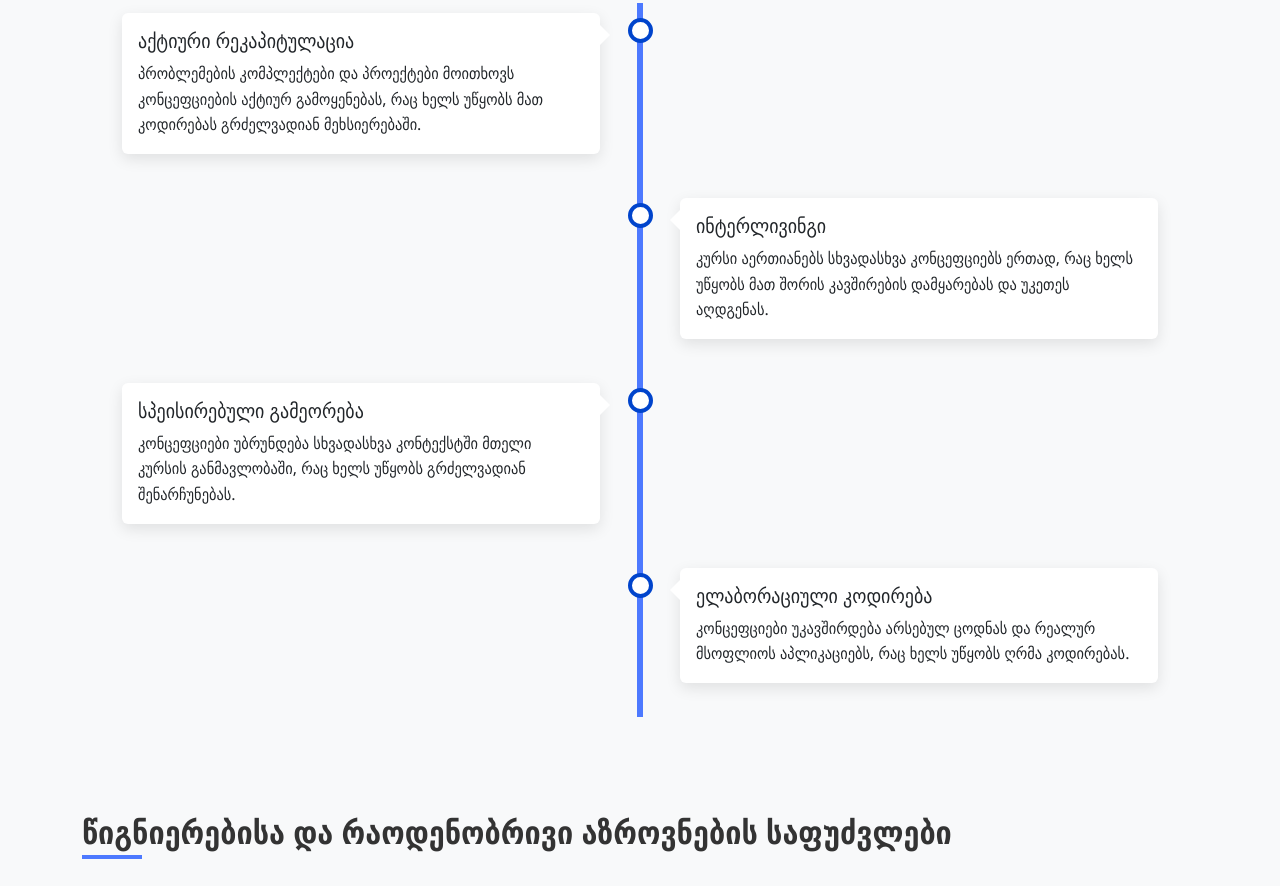
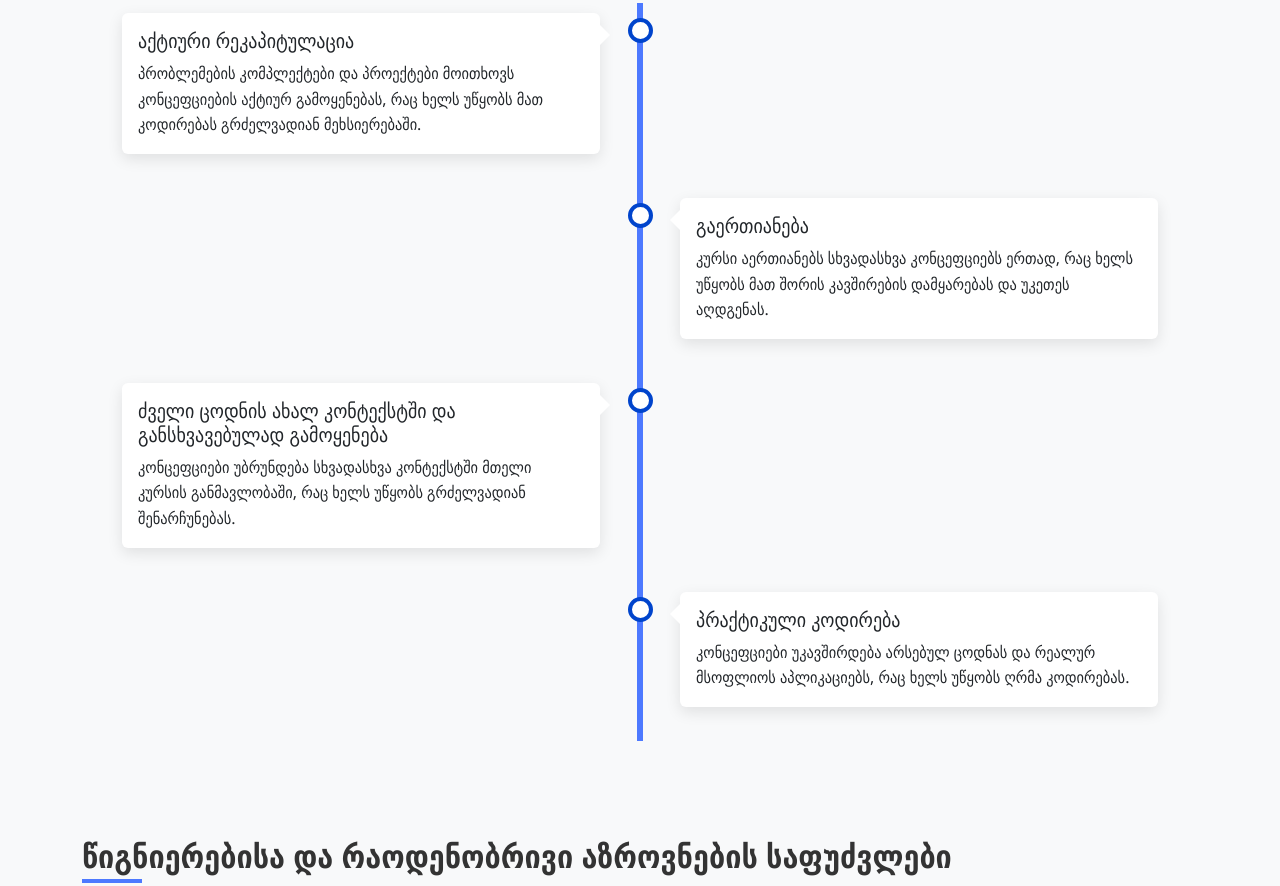
Before and after one commit to tokothedodo/tokothedodo.github.io, a plain HTML site: page index.html in a window 1280 px wide. Shown: the part 3678-4564 px from the top of the page. Drawn offline with nearby package versions, Linux system fonts and the light colour scheme.

Commit message:
Update index.html

```diff
--- a/index.html
+++ b/index.html
@@ -218,7 +218,7 @@
                     <div class="timeline-item right">
                         <div class="card">
                             <div class="card-body">
-                                <h5 class="card-title">ინტერლივინგი</h5>
+                                <h5 class="card-title">გაერთიანება</h5>
                                 <p class="card-text">კურსი აერთიანებს სხვადასხვა კონცეფციებს ერთად, რაც ხელს უწყობს მათ შორის კავშირების დამყარებას და უკეთეს აღდგენას.</p>
                             </div>
                         </div>
@@ -226,7 +226,7 @@
                     <div class="timeline-item left">
                         <div class="card">
                             <div class="card-body">
-                                <h5 class="card-title">სპეისირებული გამეორება</h5>
+                                <h5 class="card-title">ძველი ცოდნის ახალ კონტექსტში და განსხვავებულად გამოყენება</h5>
                                 <p class="card-text">კონცეფციები უბრუნდება სხვადასხვა კონტექსტში მთელი კურსის განმავლობაში, რაც ხელს უწყობს გრძელვადიან შენარჩუნებას.</p>
                             </div>
                         </div>
@@ -234,7 +234,7 @@
                     <div class="timeline-item right">
                         <div class="card">
                             <div class="card-body">
-                                <h5 class="card-title">ელაბორაციული კოდირება</h5>
+                                <h5 class="card-title">პრაქტიკული კოდირება</h5>
                                 <p class="card-text">კონცეფციები უკავშირდება არსებულ ცოდნას და რეალურ მსოფლიოს აპლიკაციებს, რაც ხელს უწყობს ღრმა კოდირებას.</p>
                             </div>
                         </div>
@@ -273,7 +273,7 @@
                         <div class="card-body text-center">
                             <i class="fas fa-language card-icon"></i>
                             <h5>კომპიუტერული ენის ათვისება</h5>
-                            <p>ისევე, როგორც მეორე ენის შესწავლა, პროგრამირების ენების შესწავლა იყენებს ანალოგიურ კოგნიტურ პროცესებს, როგორიცაა სინტაქსისა და სემანტიკის ათვისება.</p>
+                            <p>ისევე, როგორც მეორე ენის შესწავლა, პროგრამირების ენების შესწავლა იყენებს ანალოგიურ კოგნიტურ პროცესებს, როგორიცაა სინტაქსისა და სემანტიკის ათვისება. CS50x გასწავლის პირველი "Low-level" ენიდან C-დან დაწყებული "High-level" ენამდე, Python-ამდე</p>
                         </div>
                     </div>
                 </div>
@@ -429,7 +429,7 @@
             <hr class="my-4">
             <div class="row">
                 <div class="col-md-12 text-center">
-                    <p>&copy; 2023 CS50x: კოგნიტური მეცნიერების პერსპექტივა. ყველა უფლება დაცულია.</p>
+                    <p>&copy; 2025 CS50x: კოგნიტური მეცნიერების პერსპექტივა. ყველა უფლება დაცულია.</p>
                 </div>
             </div>
         </div>
```
